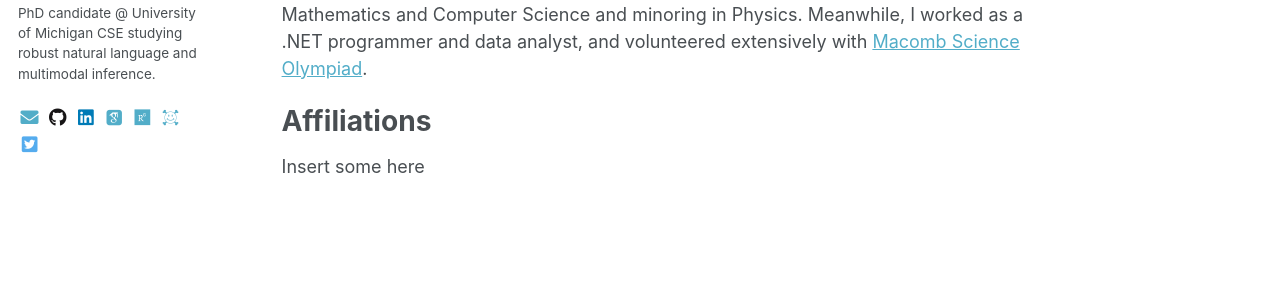
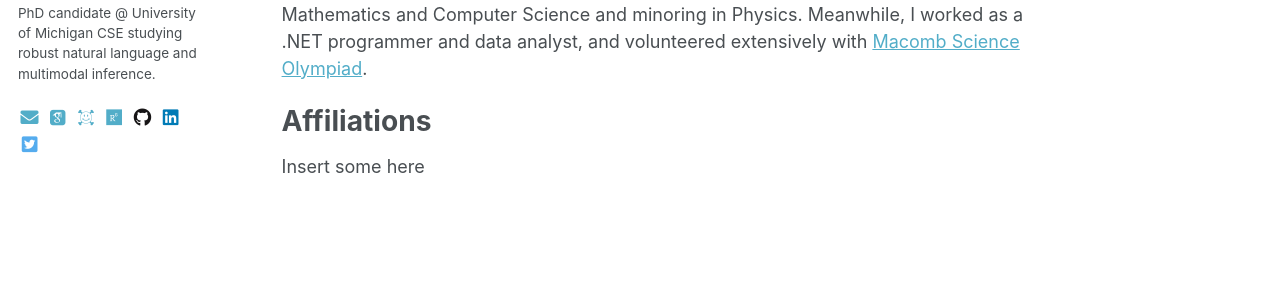
Before and after one commit to shanestorks/shanestorks.github.io, a Jekyll site: the page built from _pages/about.md, in a window 1280 px wide. Shown: the part 291-589 px from the top of the page. Built offline with Jekyll 4.4.1, drawn with Linux system fonts in a browser that asks for light colours; some web fonts are replaced.

Commit message:
Sidebar changes

```diff
--- a/_includes/author-profile.html
+++ b/_includes/author-profile.html
@@ -38,20 +38,20 @@
       {% if author.email %}
         <a href="mailto:{{ author.email }}"><i class="fas fa-fw fa-envelope" aria-hidden="true"></i></a>
       {% endif %}
+      {% if author.googlescholar %}
+        <a href="{{ author.googlescholar }}"><i class="ai ai-google-scholar-square ai-fw"></i></a>
+      {% endif %}
+      {% if author.arxiv %}
+        <a href="{{ author.arxiv }}"><i class="ai ai-arxiv ai-fw" aria-hidden="true"></i></a>
+      {% endif %}
+      {% if author.researchgate %}
+        <a href="{{ author.researchgate }}"><i class="fab fa-fw fa-researchgate" aria-hidden="true"></i></a>
+      {% endif %}
       {% if author.github %}
         <a href="https://github.com/{{ author.github }}"><i class="fab fa-fw fa-github" aria-hidden="true"></i></a>
       {% endif %}
       {% if author.linkedin %}
         <a href="https://www.linkedin.com/in/{{ author.linkedin }}"><i class="fab fa-fw fa-linkedin" aria-hidden="true"></i></a>
-      {% endif %}
-      {% if author.googlescholar %}
-        <a href="{{ author.googlescholar }}"><i class="ai ai-google-scholar-square ai-fw"></i></a>
-      {% endif %}
-       {% if author.researchgate %}
-        <a href="{{ author.researchgate }}"><i class="fab fa-fw fa-researchgate" aria-hidden="true"></i></a>
-      {% endif %}
-      {% if author.arxiv %}
-        <a href="{{ author.arxiv }}"><i class="ai ai-arxiv ai-fw" aria-hidden="true"></i></a>
       {% endif %}
       {% if author.twitter %}
         <a href="https://twitter.com/{{ author.twitter }}"><i class="fab fa-fw fa-twitter-square" aria-hidden="true"></i></a>
```
